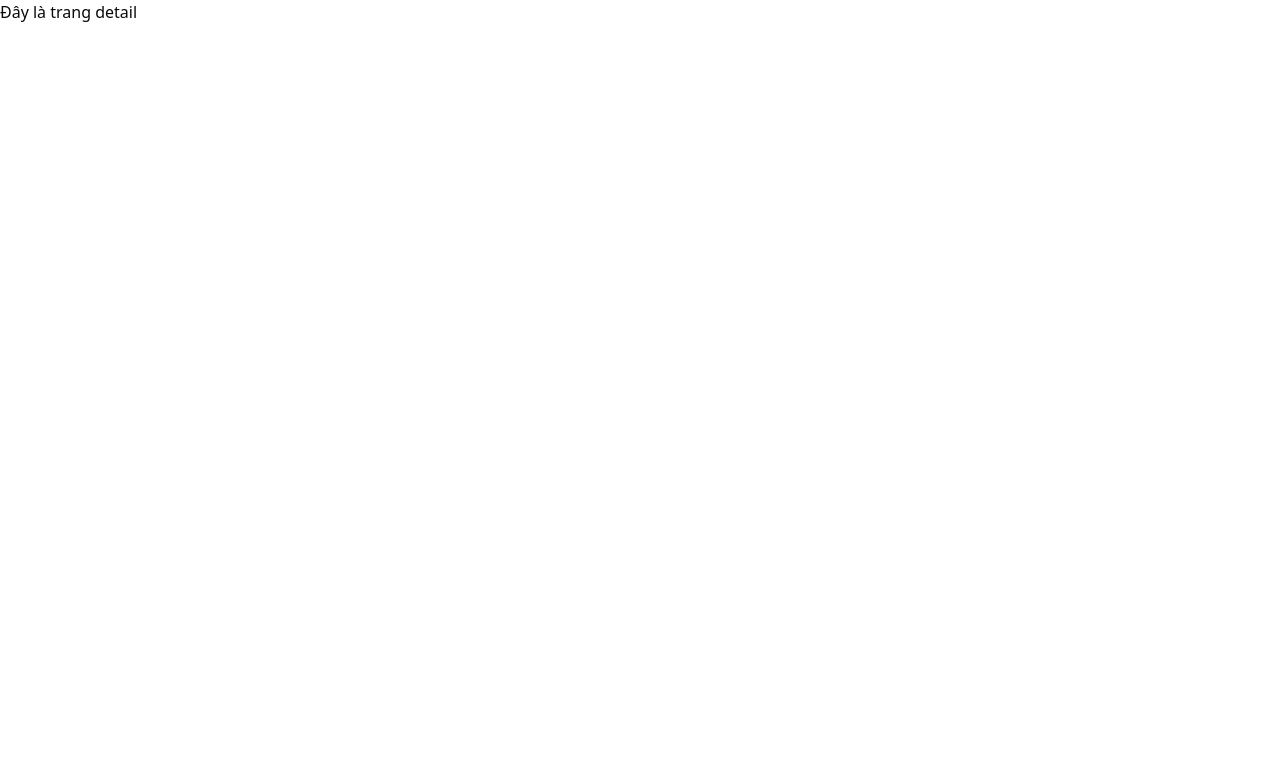
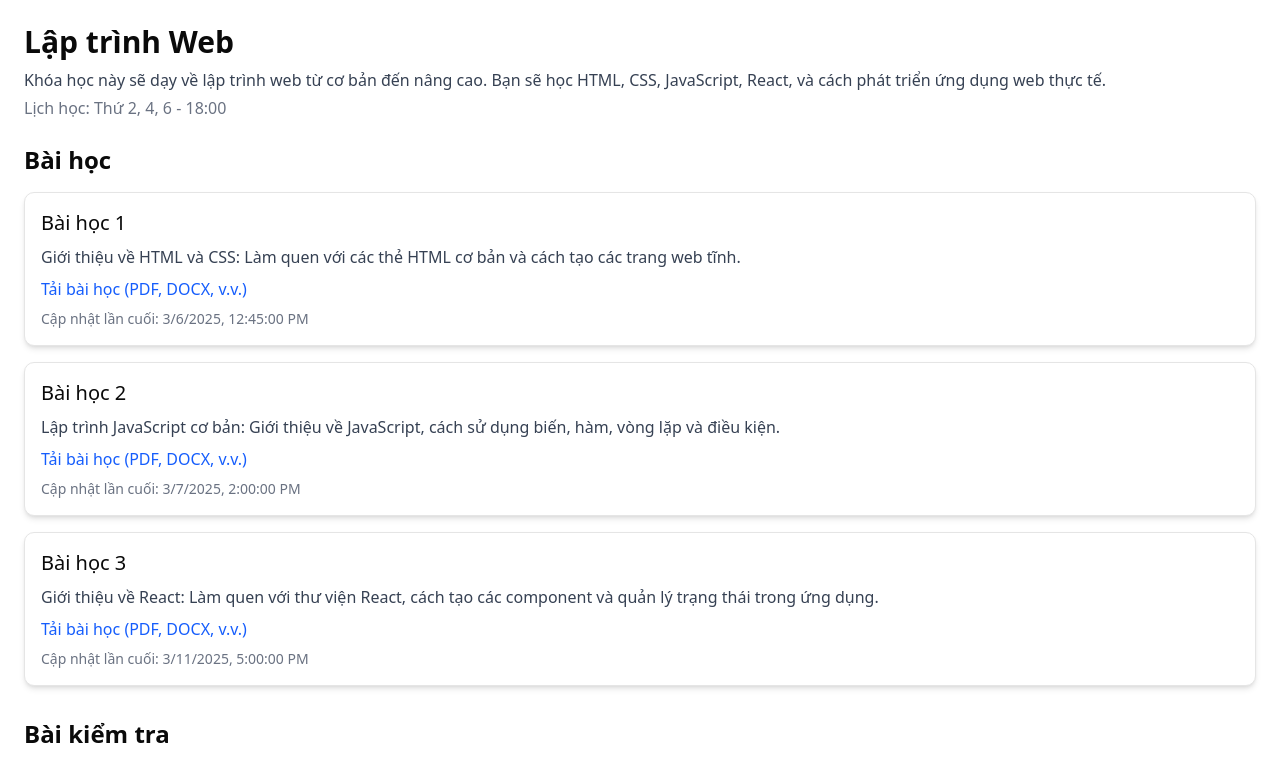
Before and after one commit to dlgkiet/SOA_Final, a React (Vite) app in the folder frontend/: page /teacher/courses/1 in a window 1280 px wide. Shown: the top 765 px of the page. Built offline with nearby package versions, Linux system fonts and the light colour scheme.

Commit message:
basic UI course detail

```diff
--- a/frontend/src/pages/teacher/CourseDetail.tsx
+++ b/frontend/src/pages/teacher/CourseDetail.tsx
@@ -1,10 +1,119 @@
 
 const CourseDetail = () => {
+
+  const course = {
+    id: 1,
+    name: 'Lập trình Web',
+    description: 'Khóa học này sẽ dạy về lập trình web từ cơ bản đến nâng cao. Bạn sẽ học HTML, CSS, JavaScript, React, và cách phát triển ứng dụng web thực tế.',
+    schedule: 'Thứ 2, 4, 6 - 18:00',
+    teacherId: 2, // Giả sử có giảng viên với ID = 2
+    createdAt: '2025-03-01T10:00:00',
+  };
+
+  const lessons = [
+    {
+      id: 1,
+      content: 'Giới thiệu về HTML và CSS: Làm quen với các thẻ HTML cơ bản và cách tạo các trang web tĩnh.',
+      file: 'https://example.com/lesson1.pdf', // Liên kết tới bài học (có thể là file PDF, DOCX, v.v.)
+      createdAt: '2025-03-05T10:30:00',
+      updatedAt: '2025-03-06T12:45:00',
+      teacherId: 2,
+      courseId: 1,
+    },
+    {
+      id: 2,
+      content: 'Lập trình JavaScript cơ bản: Giới thiệu về JavaScript, cách sử dụng biến, hàm, vòng lặp và điều kiện.',
+      file: 'https://example.com/lesson2.pdf',
+      createdAt: '2025-03-06T11:00:00',
+      updatedAt: '2025-03-07T14:00:00',
+      teacherId: 2,
+      courseId: 1,
+    },
+    {
+      id: 3,
+      content: 'Giới thiệu về React: Làm quen với thư viện React, cách tạo các component và quản lý trạng thái trong ứng dụng.',
+      file: 'https://example.com/lesson3.pdf',
+      createdAt: '2025-03-10T15:00:00',
+      updatedAt: '2025-03-11T17:00:00',
+      teacherId: 2,
+      courseId: 1,
+    },
+  ];
+  const tests = [
+    {
+      id: 1,
+      content: 'Bài kiểm tra giữa kỳ: Kiểm tra kiến thức về HTML, CSS và JavaScript cơ bản.',
+      studentId: 101, // Giả sử học sinh có ID = 101
+      teacherId: 2,
+      deadline: '2025-04-01T23:59:59',
+      courseId: 1,
+    },
+    {
+      id: 2,
+      content: 'Bài kiểm tra cuối kỳ: Kiểm tra kiến thức về JavaScript nâng cao và React.',
+      studentId: 102, // Giả sử học sinh có ID = 102
+      teacherId: 2,
+      deadline: '2025-06-01T23:59:59',
+      courseId: 1,
+    },
+  ];
+
+
   return (
-    <div>
-      Đây là trang detail
+    <div className="container mx-auto p-6">
+      {/* Header khóa học */}
+      <div className="mb-6">
+        <h2 className="text-3xl font-bold">{course.name}</h2>
+        <p className="text-gray-700 mt-2">{course.description}</p>
+        <p className="text-gray-500 mt-1">Lịch học: {course.schedule}</p>
+      </div>
+
+      {/* Bài học */}
+      <div className="mb-8">
+        <h3 className="text-2xl font-semibold mb-4">Bài học</h3>
+        {lessons.length > 0 ? (
+          <div className="space-y-4">
+            {lessons.map((lesson) => (
+              <div key={lesson.id} className="bg-white p-4 border rounded-lg shadow-md">
+                <h4 className="text-xl font-medium mb-2">Bài học {lesson.id}</h4>
+                <p className="text-gray-700">{lesson.content}</p>
+                {lesson.file && (
+                  <a href={lesson.file} target="_blank" className="text-blue-600 mt-2 block">
+                    Tải bài học (PDF, DOCX, v.v.)
+                  </a>
+                )}
+                <p className="text-gray-500 text-sm mt-2">
+                  Cập nhật lần cuối: {new Date(lesson.updatedAt).toLocaleString()}
+                </p>
+              </div>
+            ))}
+          </div>
+        ) : (
+          <p>Chưa có bài học nào cho khóa học này.</p>
+        )}
+      </div>
+
+      {/* Bài kiểm tra */}
+      <div className="mb-8">
+        <h3 className="text-2xl font-semibold mb-4">Bài kiểm tra</h3>
+        {tests.length > 0 ? (
+          <div className="space-y-4">
+            {tests.map((test) => (
+              <div key={test.id} className="bg-white p-4 border rounded-lg shadow-md">
+                <h4 className="text-xl font-medium mb-2">Bài kiểm tra {test.id}</h4>
+                <p className="text-gray-700">{test.content}</p>
+                <p className="text-gray-500 text-sm mt-2">
+                  Thời gian hết hạn: {new Date(test.deadline).toLocaleString()}
+                </p>
+              </div>
+            ))}
+          </div>
+        ) : (
+          <p>Chưa có bài kiểm tra nào cho khóa học này.</p>
+        )}
+      </div>
     </div>
-  )
-}
+  );
+};
 
-export default CourseDetail
+export default CourseDetail;
```
